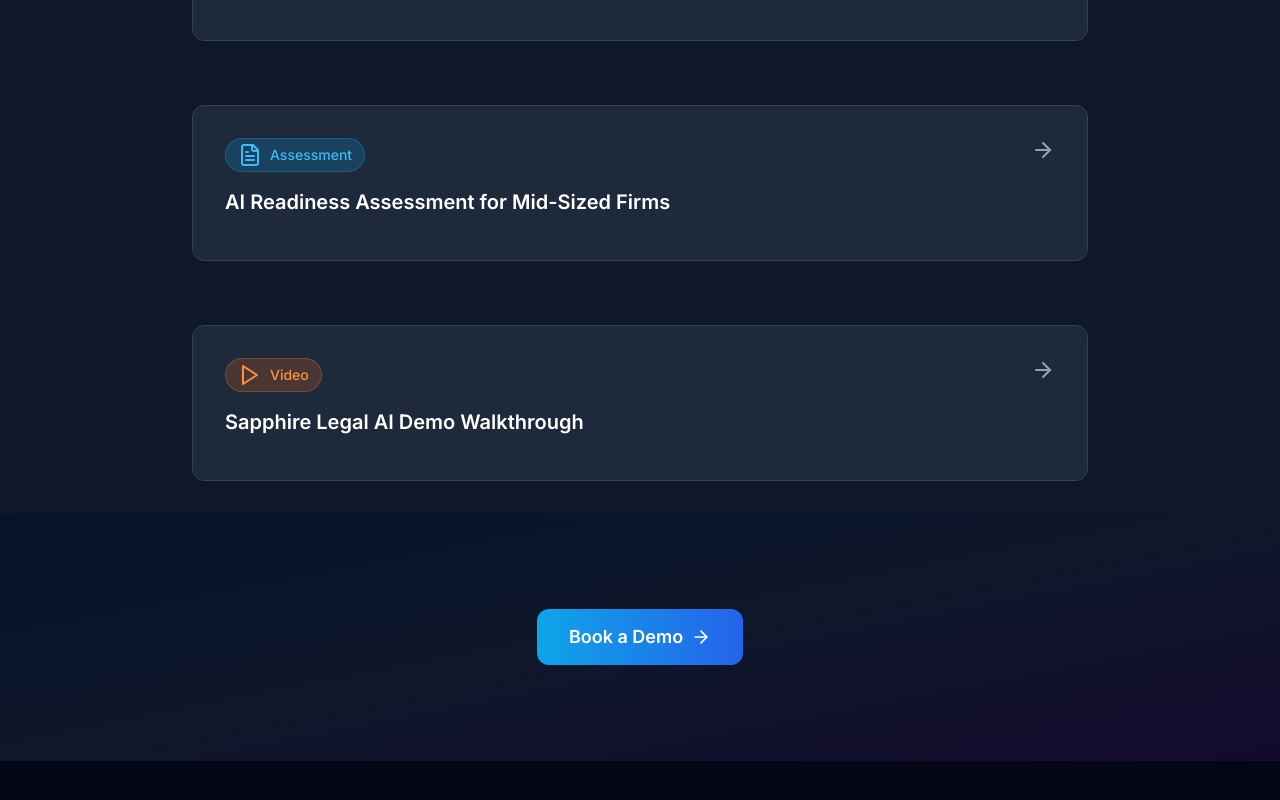
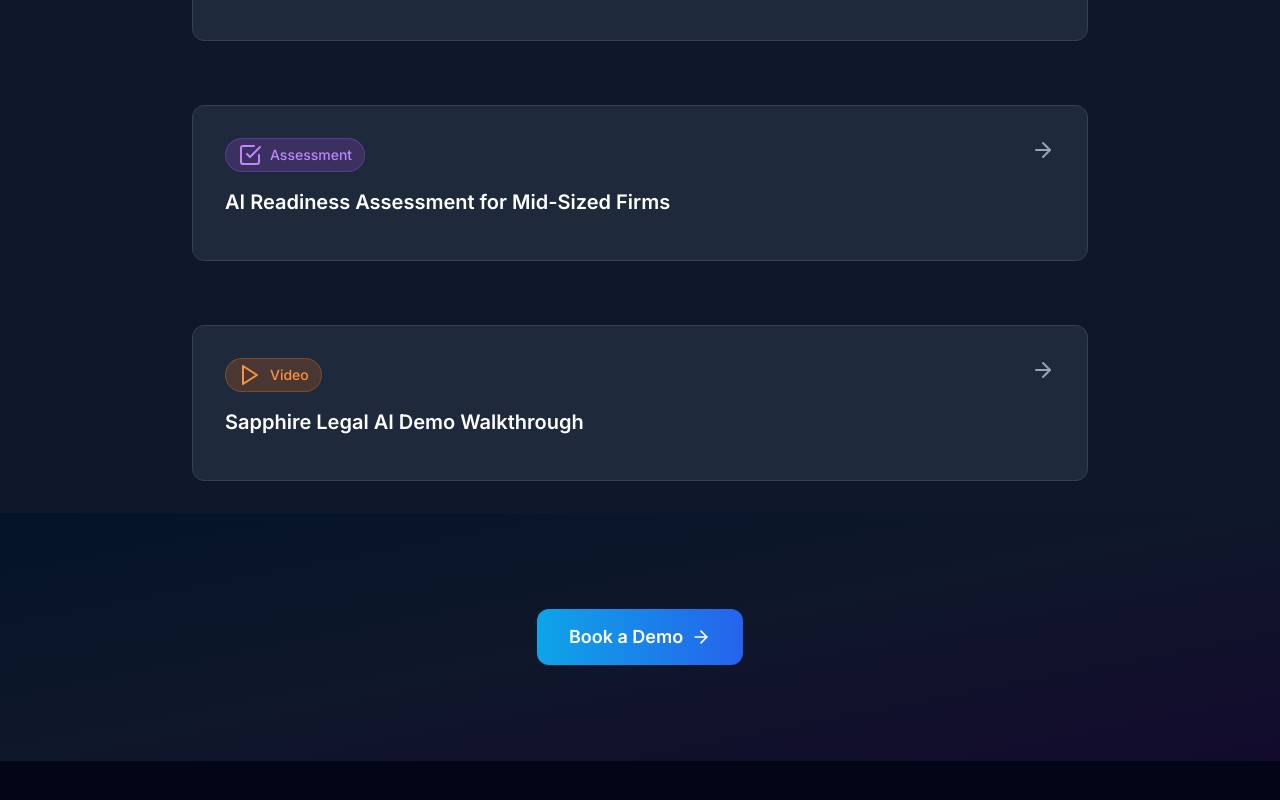
Before and after one commit to crampedTurtle/legalai_site, a Next.js app: page /resources in a window 1280 px wide. Shown: the part 1024-1824 px from the top of the page. Built offline with nearby package versions, Linux system fonts and the light colour scheme.

Commit message:
Fix TypeScript errors in assessment and resources components
- Fix category type in assessment data (use string instead of AssessmentCategory object)
- Add 'Assessment' as valid type for ResourceCard component
- Add Assessment icon and styling to ResourceCard
- Resolve build errors for deployment

```diff
--- a/components/resources/ResourcesPage.tsx
+++ b/components/resources/ResourcesPage.tsx
@@ -77,7 +77,7 @@
 
 interface ResourceCardProps {
   title: string
-  type: 'Whitepaper' | 'Guide' | 'Checklist' | 'Video'
+  type: 'Whitepaper' | 'Guide' | 'Checklist' | 'Video' | 'Assessment'
   link: string
 }
 
@@ -97,6 +97,8 @@
         return <CheckSquare className="h-6 w-6" />
       case 'Video':
         return <Play className="h-6 w-6" />
+      case 'Assessment':
+        return <CheckSquare className="h-6 w-6" />
       default:
         return <FileText className="h-6 w-6" />
     }
@@ -112,6 +114,8 @@
         return 'bg-purple-500/20 text-purple-400 border-purple-500/30'
       case 'Video':
         return 'bg-orange-500/20 text-orange-400 border-orange-500/30'
+      case 'Assessment':
+        return 'bg-purple-500/20 text-purple-400 border-purple-500/30'
       default:
         return 'bg-sapphire-500/20 text-sapphire-400 border-sapphire-500/30'
     }
--- a/lib/assessment-data.ts
+++ b/lib/assessment-data.ts
@@ -1,7 +1,7 @@
 export interface Question {
   id: string
   text: string
-  category: AssessmentCategory
+  category: string
   weight: number
 }
 
```
